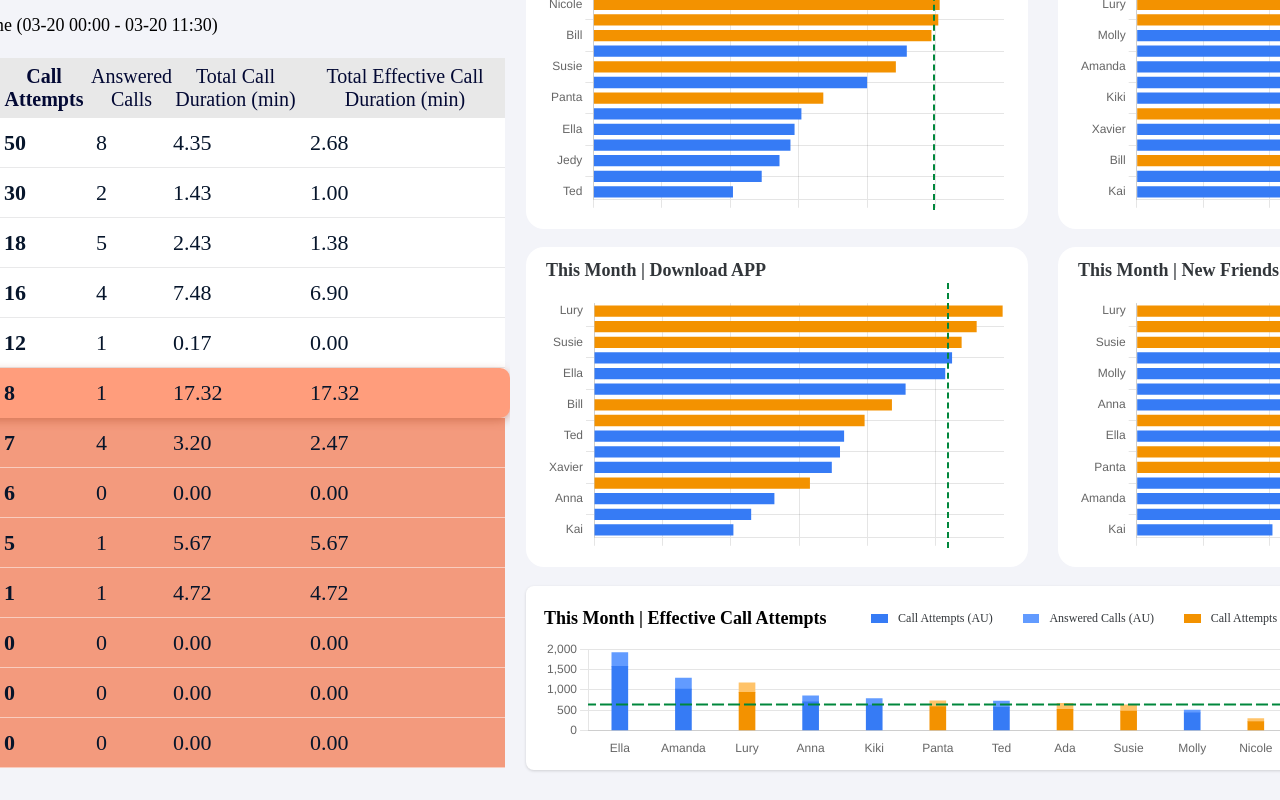
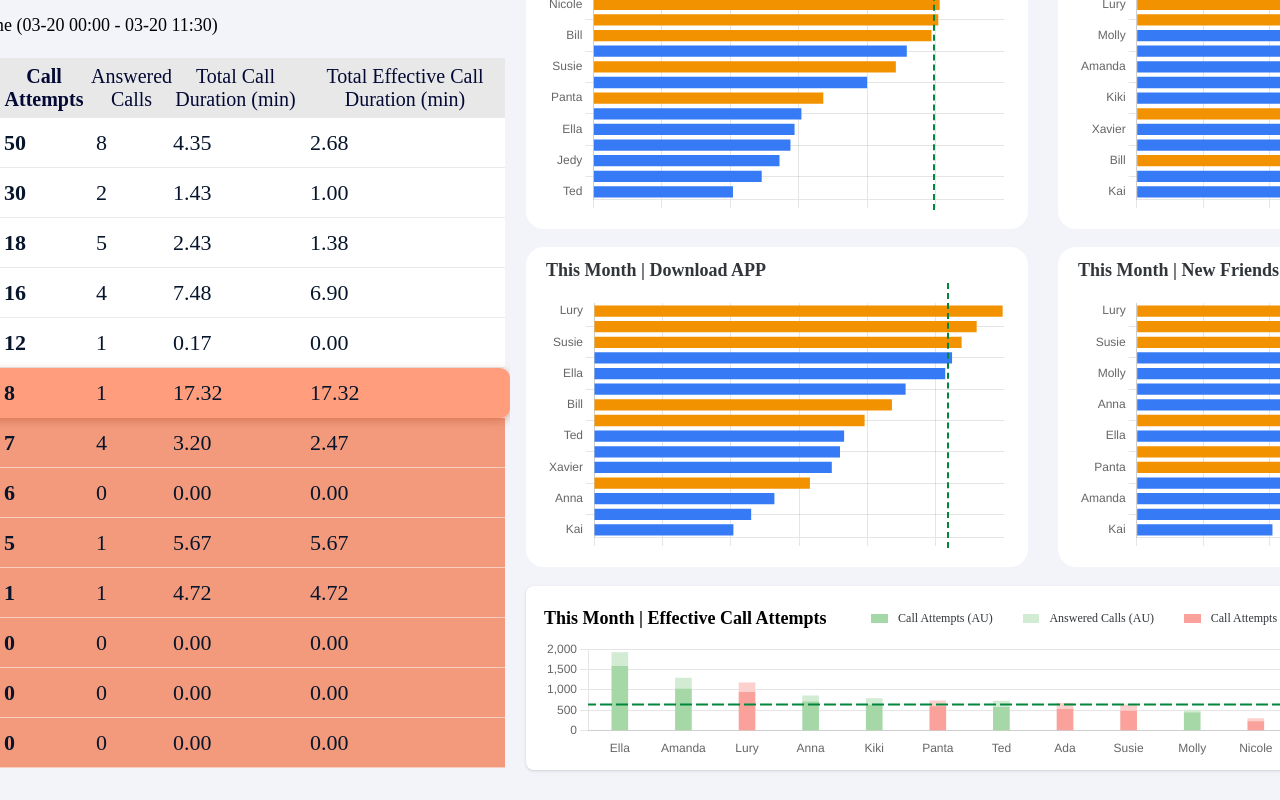
Before and after one commit to echo-111/rank-dashboard, a React (Create React App) app: page / in a window 1280 px wide. Shown: the part 280-1080 px from the top of the page. Built offline with nearby package versions, Linux system fonts and the light colour scheme.

Commit message:
Update index.js

```diff
--- a/src/components/UpperWrapper/MonthlyEffectivCalls/MonthlyChart/index.js
+++ b/src/components/UpperWrapper/MonthlyEffectivCalls/MonthlyChart/index.js
@@ -73,12 +73,12 @@ const MonthlyChart = ({ effectiveCallRank, effectiveCallScore }) => {
       const l = sortedData?.map((x) => [x.name]);
       const e = sortedData?.map((x) => {
         let arr = [];
-        x.team === "AU" ? arr.push("#629BFF") : arr.push("#FFC369");
+        x.team === "AU" ? arr.push("#D2EBD3") : arr.push("#FCD0CC");
         return arr;
       });
       const c = sortedData?.map((x) => {
         let arr = [];
-        x.team === "AU" ? arr.push("#367BF5") : arr.push("#F39200");
+        x.team === "AU" ? arr.push("#A5D7A7") : arr.push("#F9A19A");
         return arr;
       });
       const data_1 = sortedData?.map((x) => x.calls - x.effectiveCalls);
@@ -159,13 +159,13 @@ const MonthlyChart = ({ effectiveCallRank, effectiveCallScore }) => {
       <TitleContainer>
         <h2>{contentData.charts.effectiveCalls}</h2>
         <div>
-          <ColorBox bc="#367BF5" />
+          <ColorBox bc="#A5D7A7" />
           <TabText>{contentData.monthly.auCalls}</TabText>
-          <ColorBox bc="#629BFF" />
+          <ColorBox bc="#D2EBD3" />
           <TabText>{contentData.monthly.auEffectiveCalls}</TabText>
-          <ColorBox bc="#F39200" />
+          <ColorBox bc="#F9A19A" />
           <TabText>{contentData.monthly.sgCalls}</TabText>
-          <ColorBox bc="#FFC369" />
+          <ColorBox bc="#FCD0CC" />
           <TabText>{contentData.monthly.sgEffectiveCalls}</TabText>
         </div>
       </TitleContainer>
```
